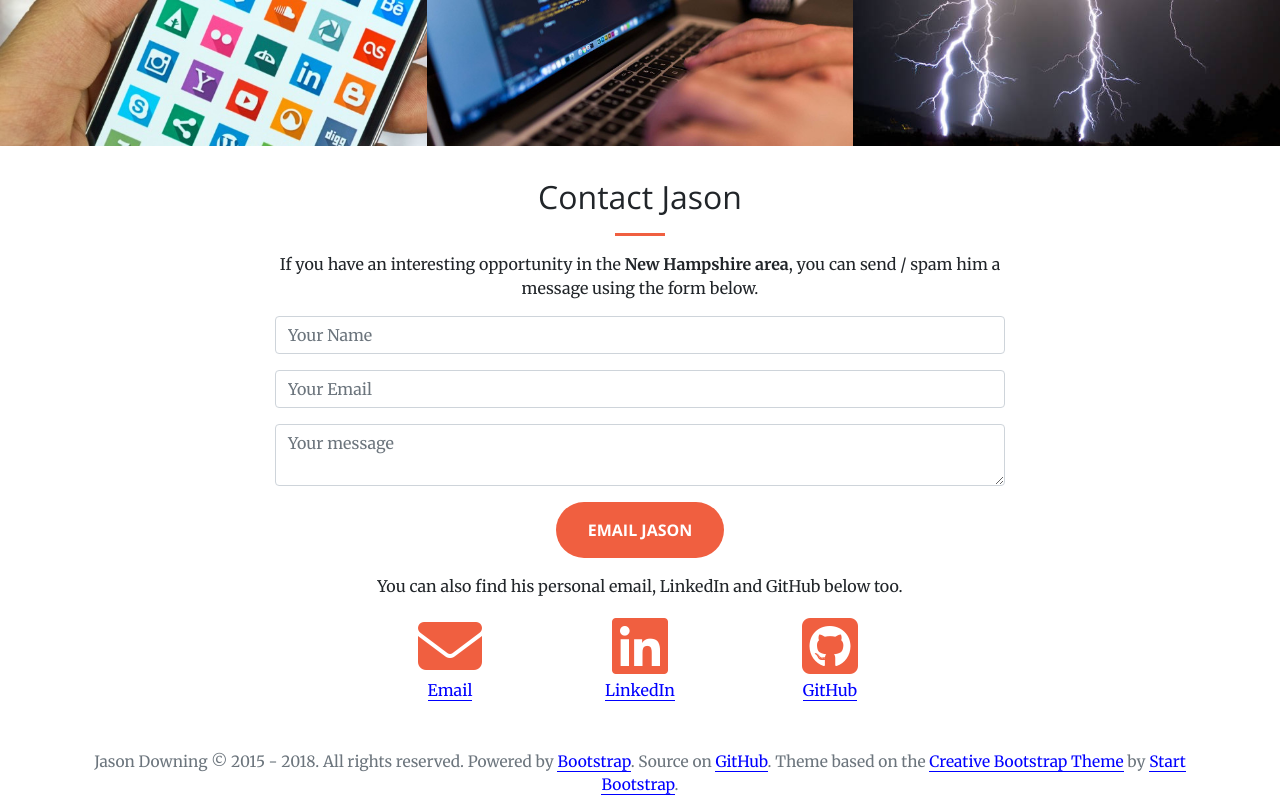
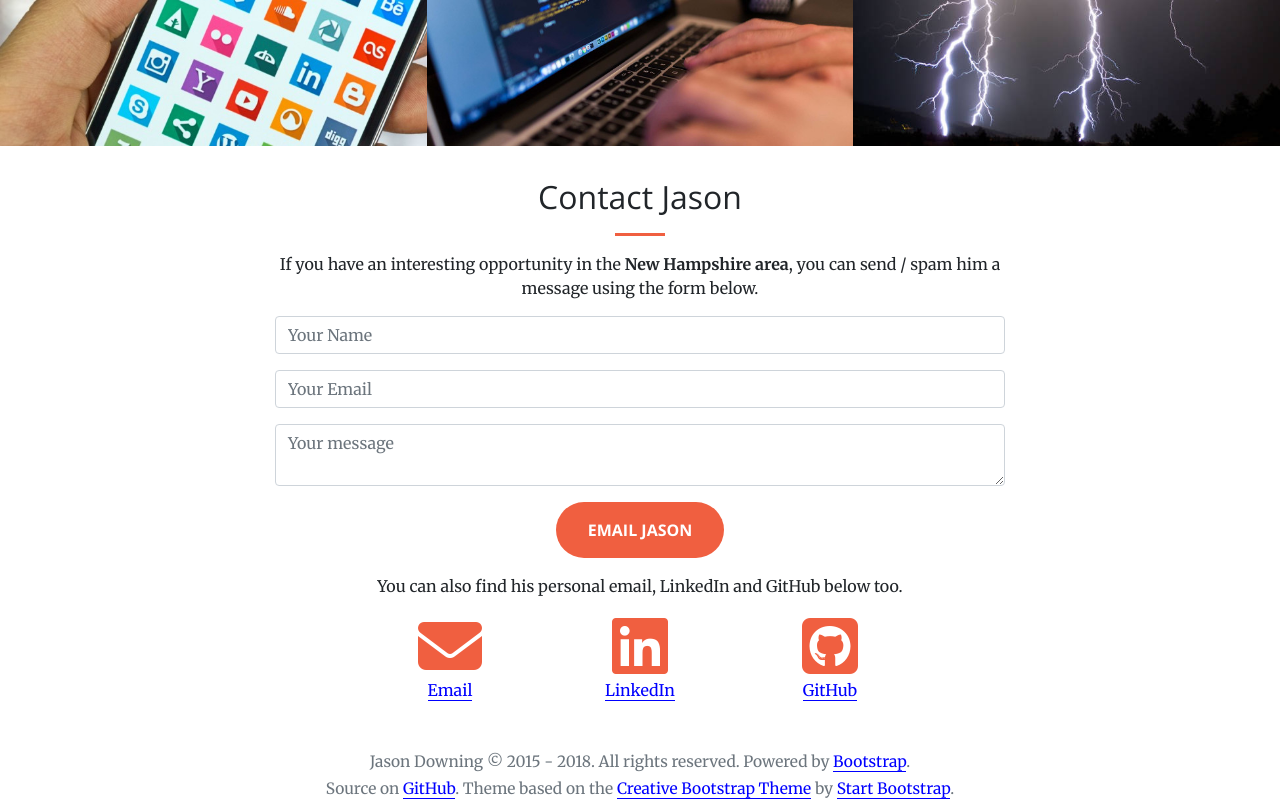
Before and after one commit to JasonD94/jasond94.github.io, a plain HTML site: page index.html in a window 1280 px wide. Shown: the part 2541-3341 px from the top of the page. Drawn offline with nearby package versions, Linux system fonts and the light colour scheme.

Commit message:
Updated resume, footer & misc

```diff
--- a/index.html
+++ b/index.html
@@ -11,7 +11,7 @@
     MIT Licensed - see http://opensource.org/licenses/MIT for details.
     Anyone may freely use this code. Just don't sue me if it breaks stuff.
     Created: September 3rd, 2015.
-    Last Updated: October 25th, 2017.
+    Last Updated: June 16th, 2018.
 
     Jason Downing's personal website. This site has information about him,
     details about his education, skills, and links to his GitHub and LinkedIn
@@ -45,7 +45,7 @@
   <link rel="shortcut icon" href="img/favicon.ico" type="image/x-icon">
 
   <!-- Google Analytics Tracking Tag. Track how people access my site and such.
-       (assuming they don't block ads or what not from Google) -->
+       (assuming they don't block ads or whatever from Google) -->
   <script>
     (function(i,s,o,g,r,a,m){i['GoogleAnalyticsObject']=r;i[r]=i[r]||function(){
     (i[r].q=i[r].q||[]).push(arguments)},i[r].l=1*new Date();a=s.createElement(o),
@@ -63,7 +63,10 @@
 
       <!-- Updated with latest Creative -->
       <a class="navbar-brand js-scroll-trigger" href="#page-top">Jason Downing</a>
-      <button class="navbar-toggler navbar-toggler-right" type="button" data-toggle="collapse" data-target="#navbarResponsive" aria-controls="navbarResponsive" aria-expanded="false" aria-label="Toggle navigation">
+      <button class="navbar-toggler navbar-toggler-right" type="button"
+              data-toggle="collapse" data-target="#navbarResponsive"
+              aria-controls="navbarResponsive" aria-expanded="false"
+              aria-label="Toggle navigation">
         <span class="navbar-toggler-icon"></span>
       </button>
 
@@ -449,11 +452,16 @@
   </section>
 
   <!--  THIS IS THE FOOTER - displays a copyright notice and
-        that Bootstrap powers this web page. -->
+        that Bootstrap powers this web page.
+
+        6/16/2018: Added new line for the Source on Github... part, with margin bottom
+                   set to 1 (awesome new bootstrap 4 mb-1 class)-->
   <div class="container">
-    <p class="text-center text-muted text-small">
+    <p class="text-center text-muted text-small mb-1">
       Jason Downing &copy; 2015 - 2018. All rights reserved.
       Powered by <a href="http://www.getbootstrap.com/" class="text-blue">Bootstrap</a>.
+    </p>
+    <p class="text-center text-muted text-small">
       Source on <a href="https://github.com/JasonD94/jasond94.github.io" class="text-blue">GitHub</a>.
       Theme based on the
       <a href="http://startbootstrap.com/template-overviews/creative/" class="text-blue">Creative Bootstrap Theme</a>
```
Also changed, not shown: 1 other file.
